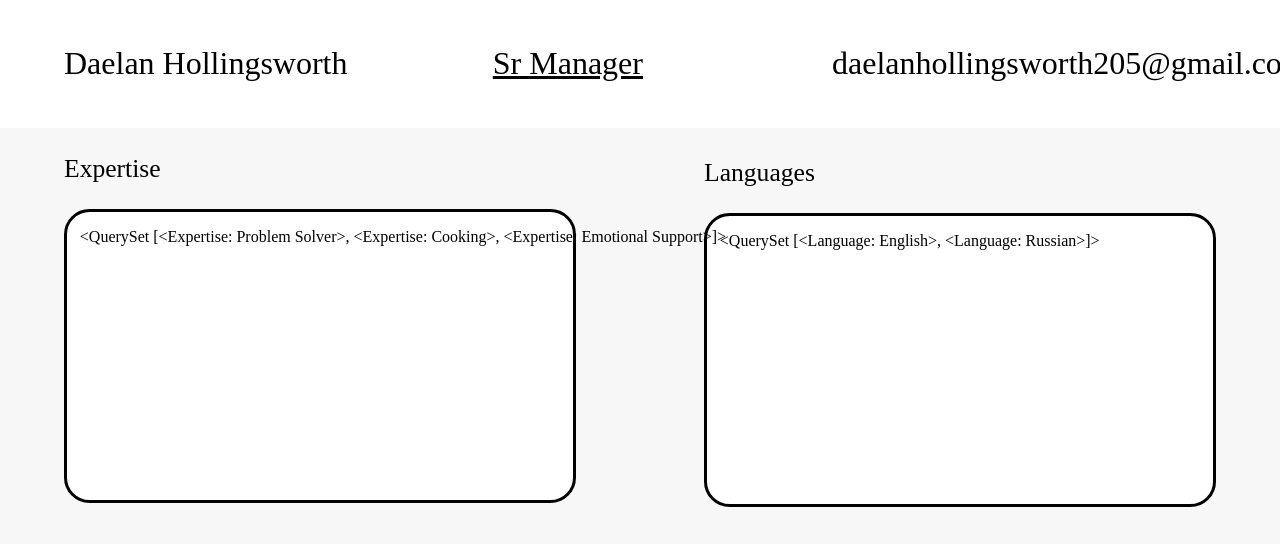
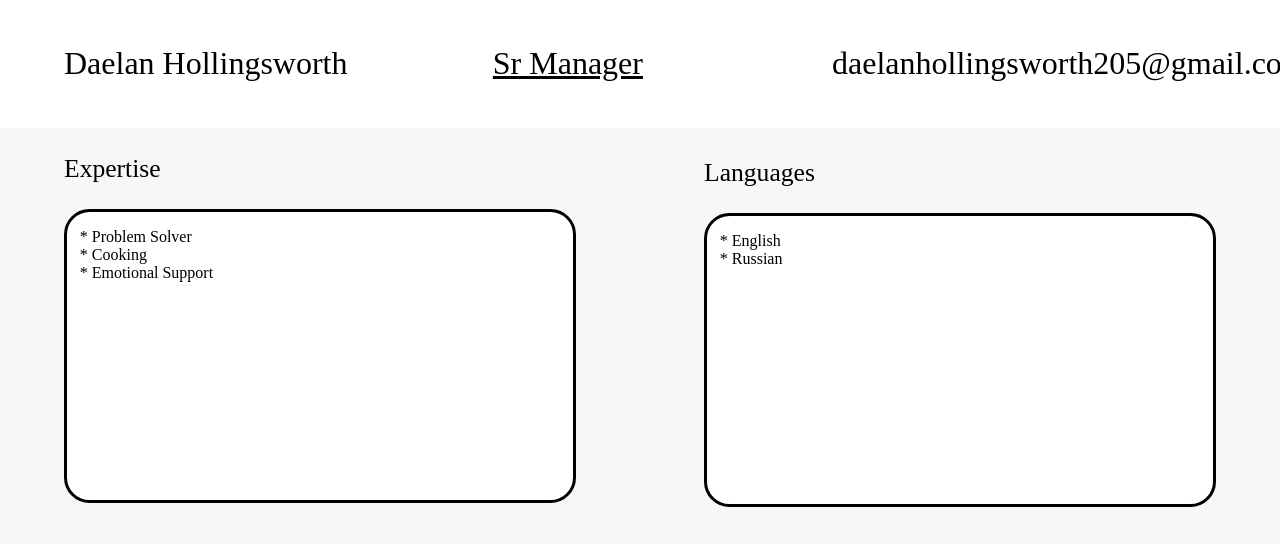
Before and after one commit to Randy-T22/Capstone-Project, a Django app: page / in a window 1280 px wide. Shown: the part 64-610 px from the top of the page. Run offline with Django 3.2, Linux system fonts and the light colour scheme; a user stored in the database is signed in; data comes from the database, SQL or seed files in the repository.

Commit message:
# Needed to help with getting the expertise and language to show.

```diff
--- a/TrustApp/templates/index.html
+++ b/TrustApp/templates/index.html
@@ -35,11 +35,17 @@
   <div class="skillsBox">
     <p class="expertiseTitle">Expertise</p>
     <div class="expertiseBox">
-      <p class="expertise">{{request.user.profile.expertise.all}}</p>
+      <p class="expertise">
+        {%for e in request.user.profile.expertise.all%}
+          * {{e}} <br>
+        {%endfor%}</p>
     </div>
     <p class="languageTitle">Languages</p>
     <div class="languagesBox">
-      <p class="expertise">{{request.user.profile.language.all}}</p>
+      <p class="expertise">
+        {%for e in request.user.profile.language.all%}
+          * {{e}} <br>
+        {%endfor%}</p></p>
     </div>
   </div>
   <body>
```
